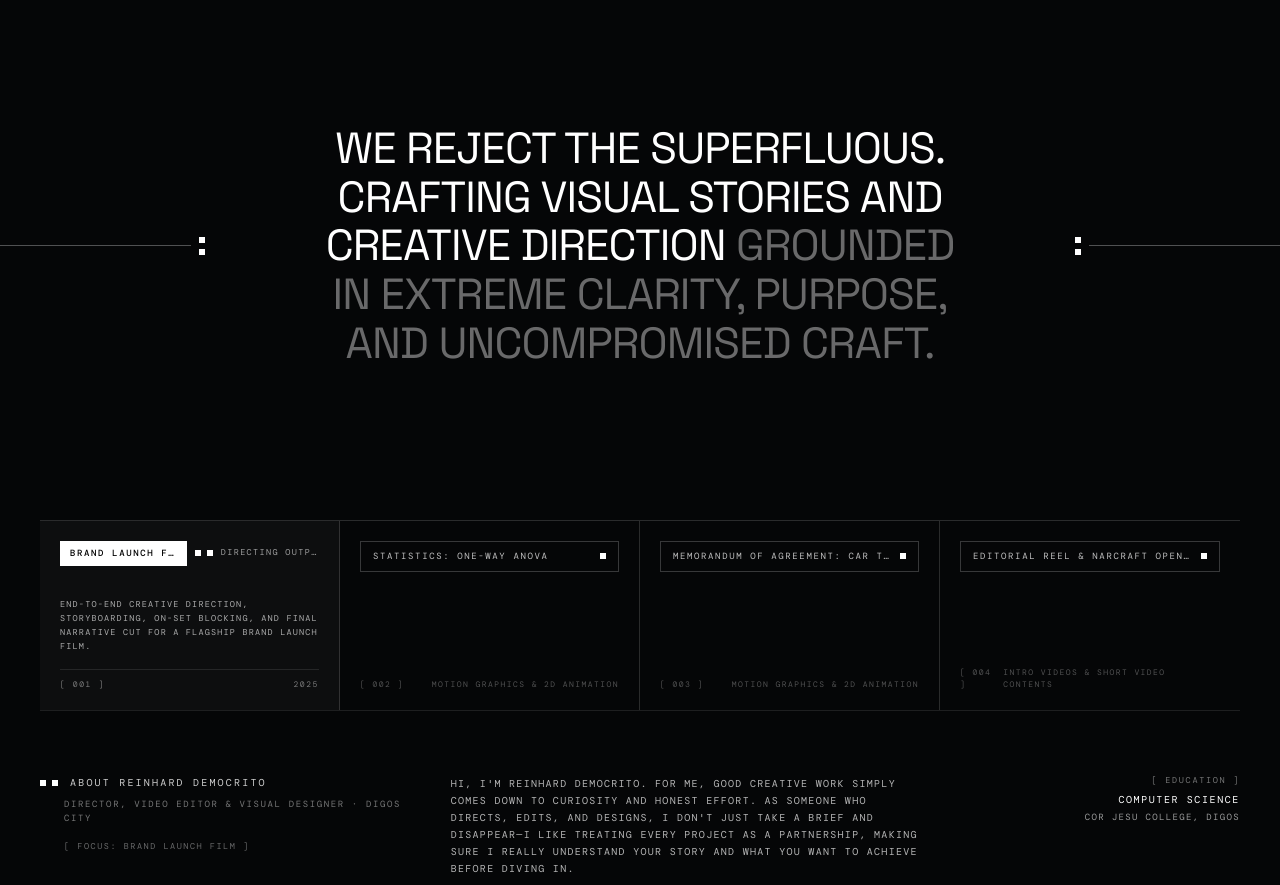
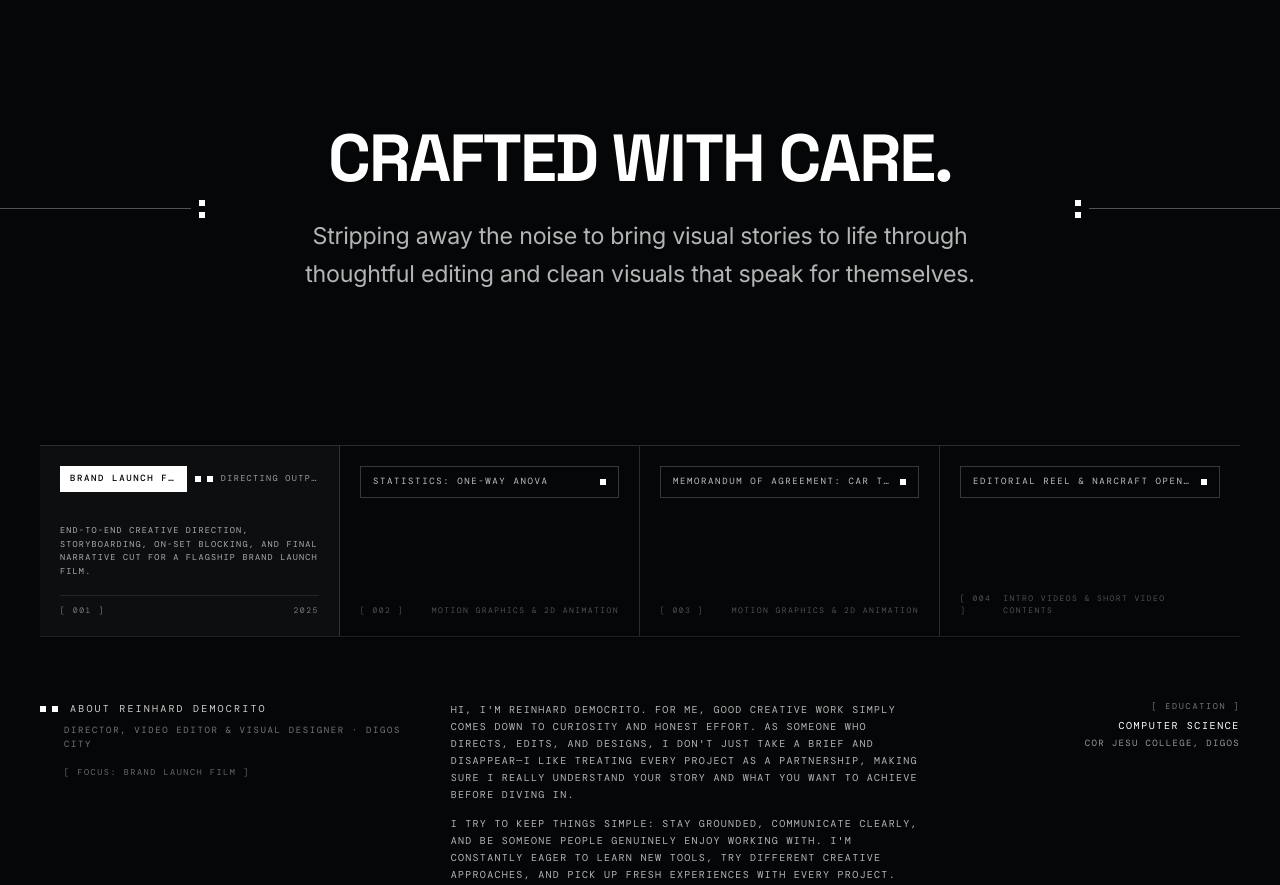
Before and after one commit to democritoreinhard78-cloud/reinharddemocrito, a React (Vite) app: page / in a window 1280 px wide. Shown: the part 860-1745 px from the top of the page. Built offline with nearby package versions, Linux system fonts and the light colour scheme.

Commit message:
feat: update manifesto statement to 'CRAFTED WITH CARE.'

```diff
--- a/src/components/AboutSection.tsx
+++ b/src/components/AboutSection.tsx
@@ -28,24 +28,20 @@ export const AboutSection: React.FC = () => {
           </div>
         </div>
 
-        {/* Center Two-Tone Display Manifesto */}
+        {/* Center Display Manifesto */}
         <motion.div
           initial={{ opacity: 0, y: 20 }}
           whileInView={{ opacity: 1, y: 0 }}
           viewport={{ once: true, margin: '-80px' }}
           transition={{ duration: 0.7 }}
-          className="px-5 sm:px-10 text-center max-w-5xl mx-auto"
+          className="px-5 sm:px-10 text-center max-w-4xl mx-auto space-y-5 sm:space-y-6"
         >
-          <h2 className="font-display font-normal uppercase text-[clamp(1.5rem,3.4vw,3.1rem)] leading-[1.12] tracking-[-0.02em]">
-            <span className="block text-white">WE REJECT THE SUPERFLUOUS.</span>
-            <span className="block text-white">CRAFTING VISUAL STORIES AND</span>
-            <span className="block">
-              <span className="text-white">CREATIVE DIRECTION </span>
-              <span className="text-white/40">GROUNDED</span>
-            </span>
-            <span className="block text-white/40">IN EXTREME CLARITY, PURPOSE,</span>
-            <span className="block text-white/40">AND UNCOMPROMISED CRAFT.</span>
+          <h2 className="font-display font-bold uppercase text-[clamp(2.2rem,5.2vw,4.4rem)] leading-[1.05] tracking-[-0.03em] text-white">
+            CRAFTED WITH CARE.
           </h2>
+          <p className="text-white/70 text-[clamp(1.05rem,2vw,1.45rem)] leading-relaxed max-w-3xl mx-auto font-normal tracking-[-0.01em]">
+            Stripping away the noise to bring visual stories to life through thoughtful editing and clean visuals that speak for themselves.
+          </p>
         </motion.div>
 
         {/* Right Stacked Squares + Horizontal Hairline */}
```
